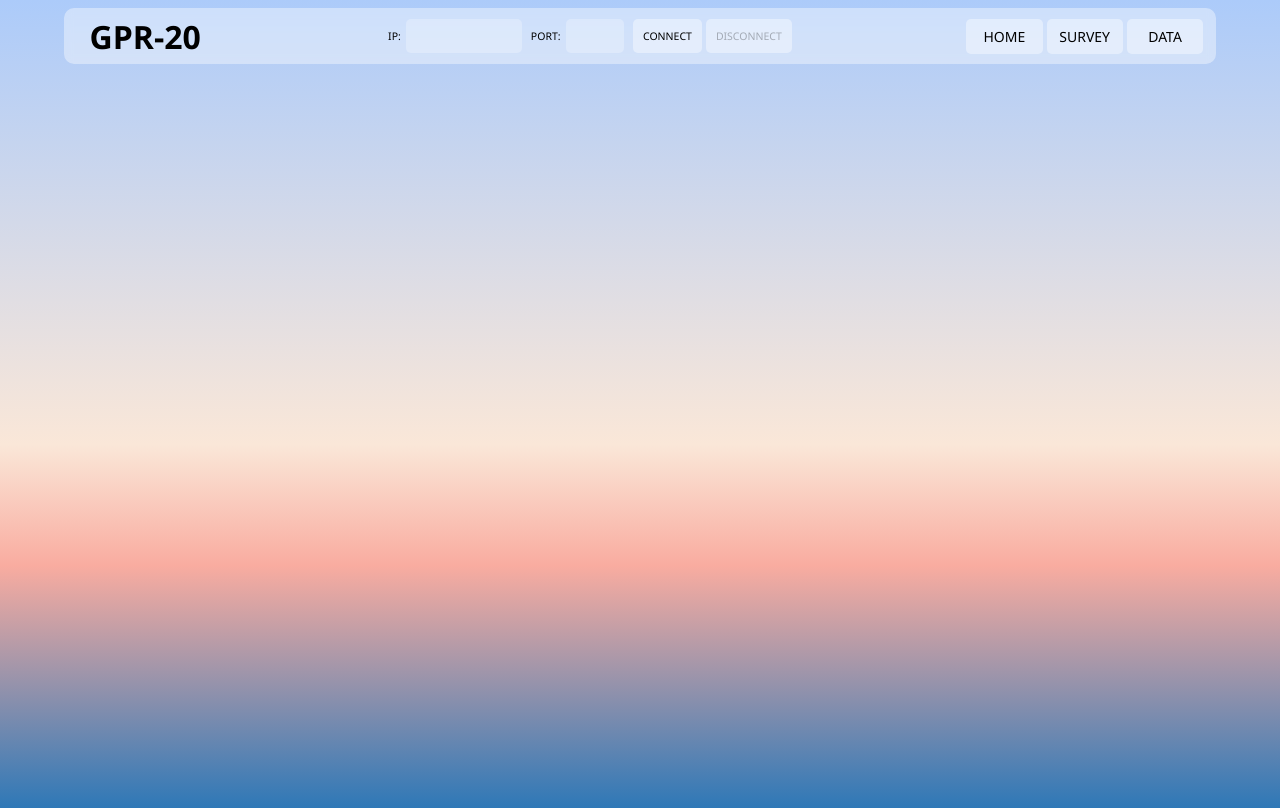
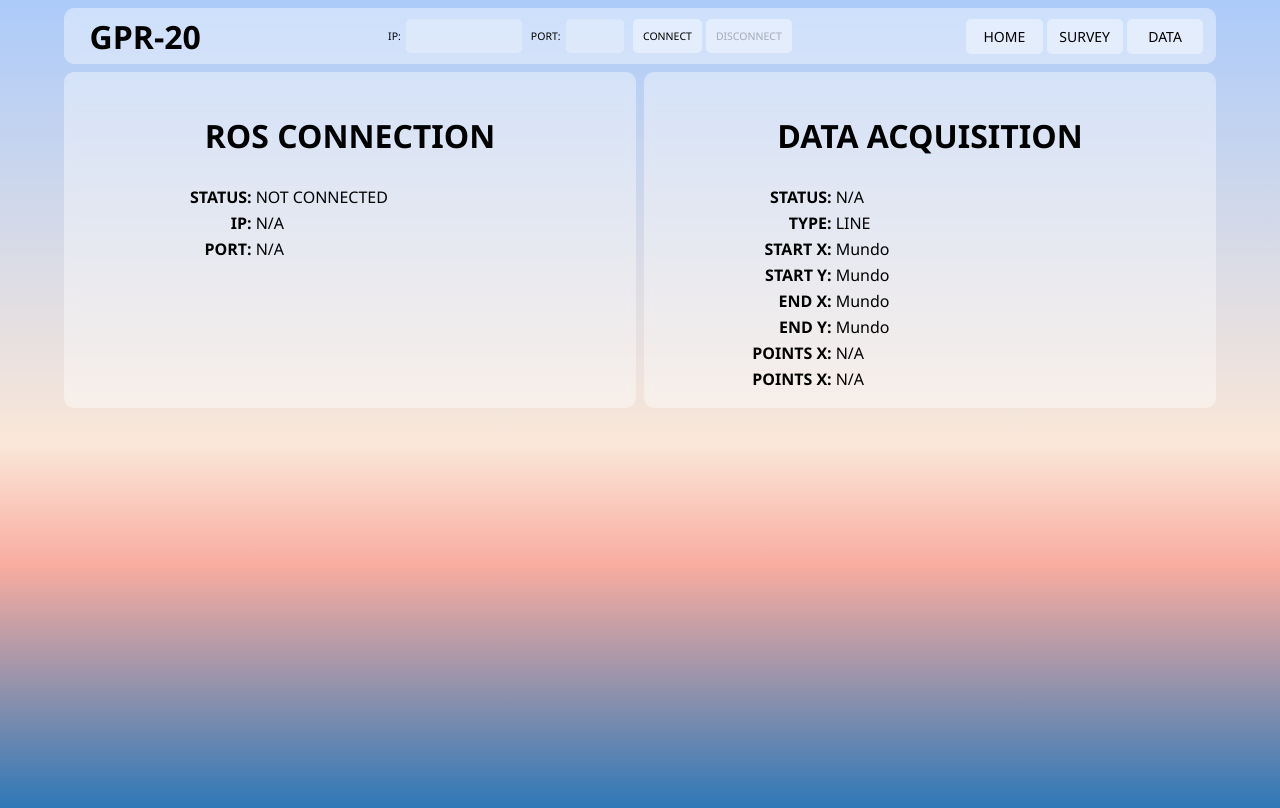
Before and after one commit to NicolasRochaPacheco/gpr20_app, a React (Create React App) app: page / in a window 1280 px wide. Built offline with nearby package versions, Linux system fonts and the light colour scheme; the HTML template or start-up script is replaced by a standard one.

Commit message:
Fixed links to modules

```diff
--- a/src/App.js
+++ b/src/App.js
@@ -93,7 +93,7 @@ class App extends React.Component {
         />
 
         <Switch>
-          <Route path="/gpr20_app/" exact>
+          <Route path="/" exact>
             <Home
               status={this.state.rosConnected}
               ip={this.state.ip}
```
